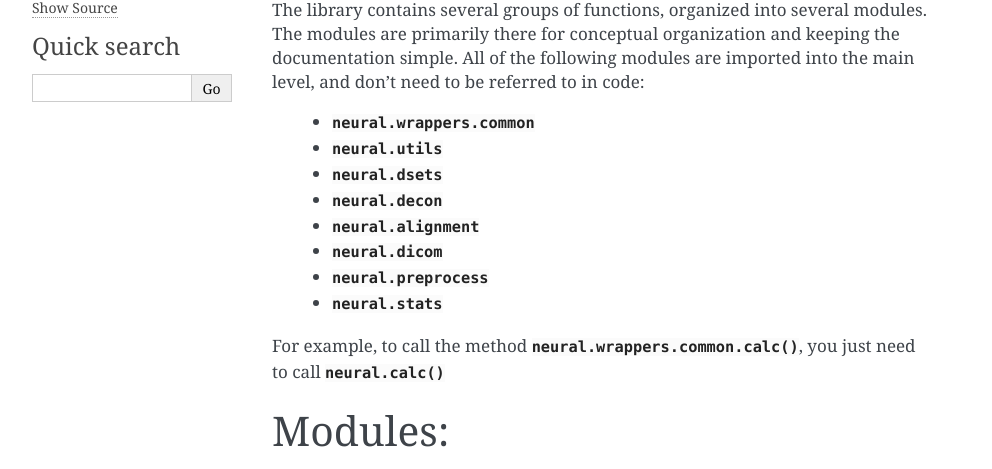
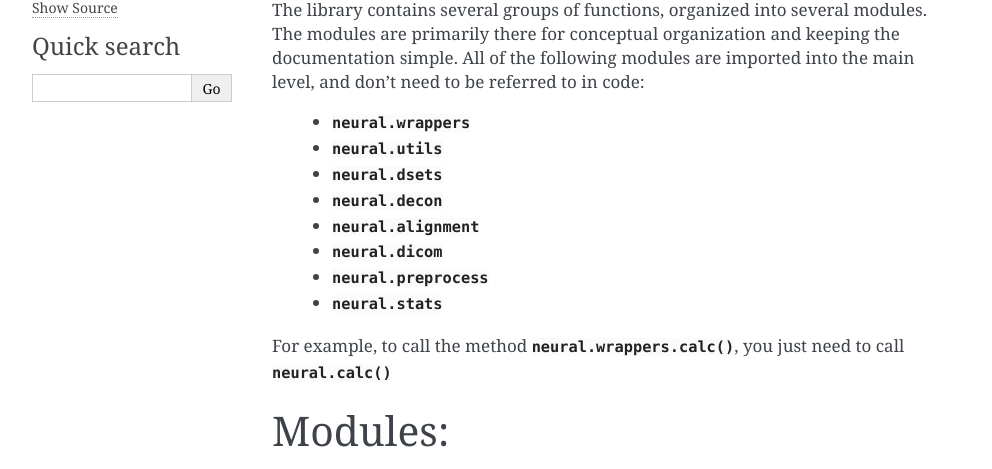
Before and after one commit to azraq27/neural, a Sphinx documentation site: the page built from docs/source/index.rst, in a window 1280 px wide. Shown: the part 363-832 px from the top of the page, without its empty margins (148-1140 px from the left). Built offline with Sphinx 7.4.7, drawn with Linux system fonts in a browser that asks for light colours.

Commit message:
doc updates

```diff
--- a/docs/source/index.rst
+++ b/docs/source/index.rst
@@ -20,7 +20,7 @@ The library contains several groups of functions, organized into several modules
 conceptual organization and keeping the documentation simple. All of the following modules are imported into the main level,
 and don't need to be referred to in code:
 
-	* :mod:`neural.wrappers.common`
+	* :mod:`neural.wrappers`
 	* :mod:`neural.utils`
 	* :mod:`neural.dsets`
 	* :mod:`neural.decon`
@@ -29,7 +29,7 @@ and don't need to be referred to in code:
 	* :mod:`neural.preprocess`
 	* :mod:`neural.stats`
 
-For example, to call the method :meth:`neural.wrappers.common.calc`, you just need to call :meth:`neural.calc`
+For example, to call the method :meth:`neural.wrappers.calc`, you just need to call :meth:`neural.calc`
 
 Modules:
 ======================
```
